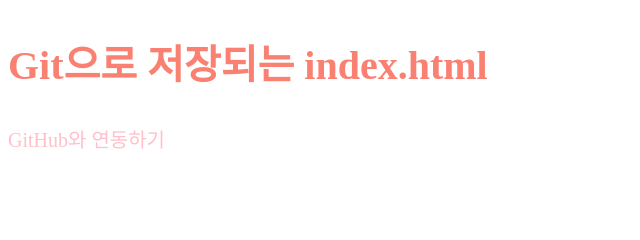
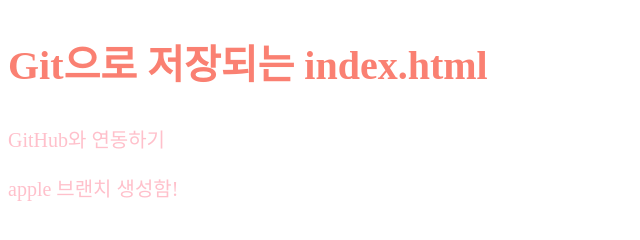
Before and after one commit to KoYesung/test, a plain HTML site: page index.html in a window 1280 px wide. Shown: the whole page, without its empty margins (0-640 px from the left). Drawn offline with Linux system fonts and the light colour scheme.

Commit message:
p태그에 branch 생성이라고 적음

```diff
--- a/index.html
+++ b/index.html
@@ -10,5 +10,6 @@
 <body>
     <h2>Git으로 저장되는 index.html</h2>
     <p>GitHub와 연동하기</p>
+    <p>apple 브랜치 생성함!</p>
 </body>
 </html>
```
